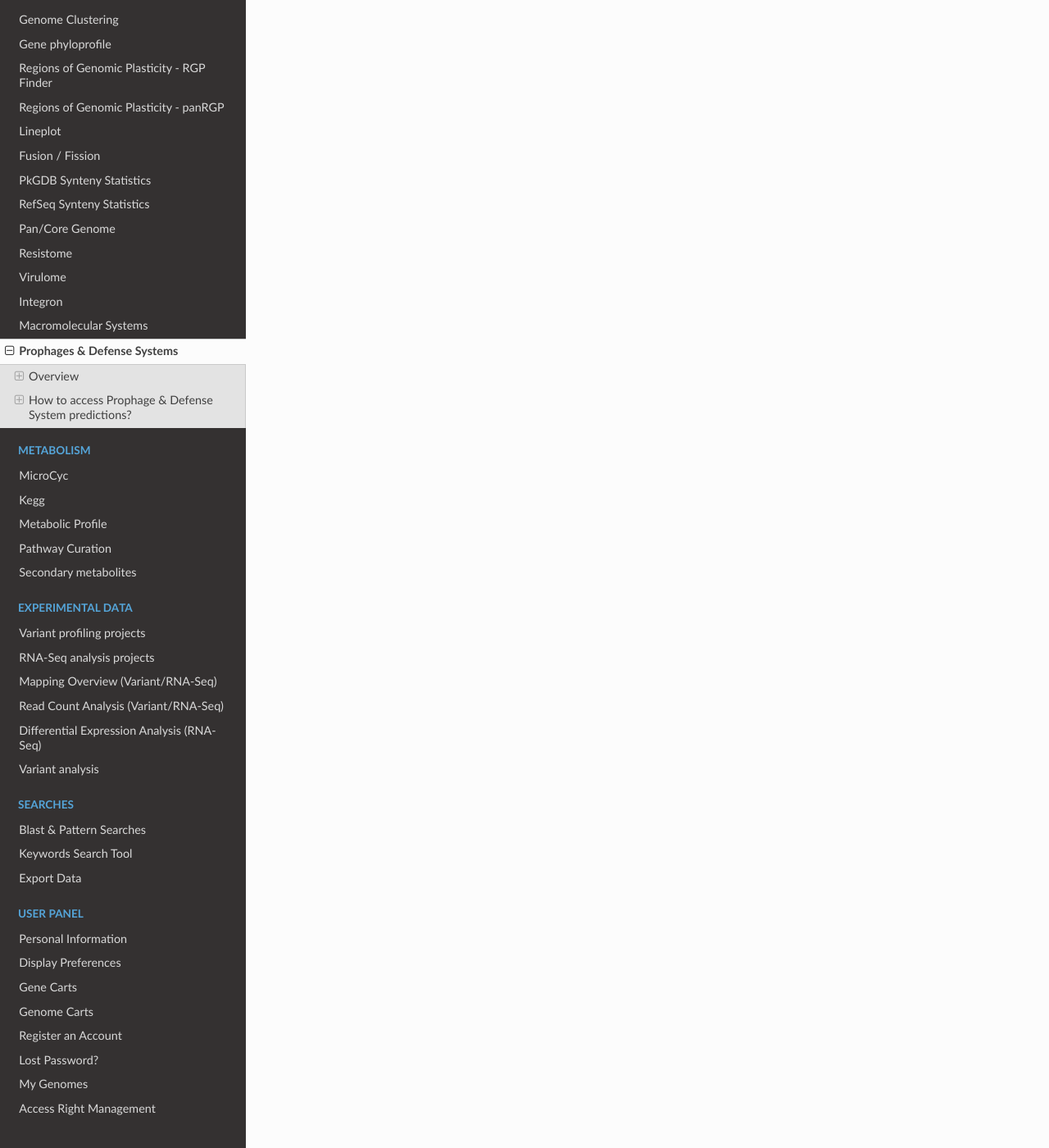
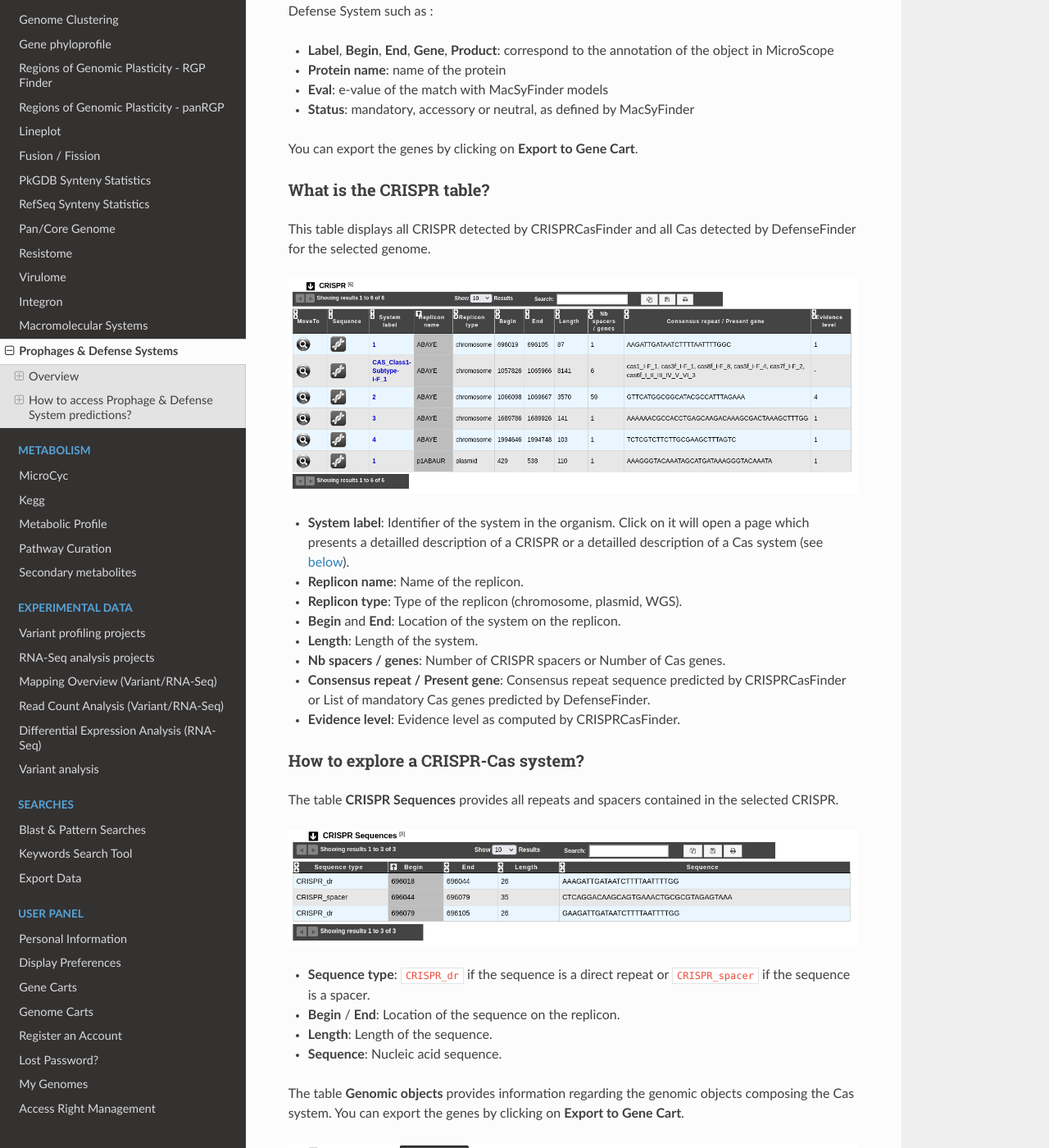
Before and after one commit to labgem/microscope-user-doc, a Sphinx documentation site: the page built from docs/content/compgenomics/prophages_defense_systems.rst, in a window 1280 px wide and 1400 px high, scrolled down 4924 px. Shown: the whole window at 82% size. Built offline with Sphinx 7.4.7 and the Read the Docs theme 2.0.0, drawn with Linux system fonts in a browser that asks for light colours; formulas are drawn with MathJax 3; some of the changed text lies outside the part shown.

Commit message:
[#10482] Move and update doc about CRISPRCasFinder.

```diff
--- a/docs/content/compgenomics/prophages_defense_systems.rst
+++ b/docs/content/compgenomics/prophages_defense_systems.rst
@@ -15,6 +15,8 @@
 
 A defense system is a molecular system used to defend the prokaryote against bacteriophages.
 We use DefenseFinder to detect such regions.
+
+To gather more informations about Cas system, we use CRISPRCasFinder to detect CRISPR sequences around a Cas system.
 
 What is Phigaro?
 ================
@@ -47,6 +49,30 @@
 **Reference:**
 
 `"Systematic and quantitative view of the antiviral arsenal of prokaryotes" Nature Communication, 2022, Tesson F., Hervé A. , Mordret E., Touchon M., d’Humières C., Cury J., Bernheim A. <https://www.nature.com/articles/s41467-022-30269-9.pdf>`_
+
+What is CRISPRCasFinder?
+========================
+
+**CRISPRCasFinder** is a tool that allows to identify CRISPR arrays and Cas proteins.
+The CRISPR detection is based on `Vmatch <http://www.vmatch.de/>`_ (a software for large scale sequence analysis) which identifies all regularly-interspaced repeated sequences.
+CRISPRCasFinder associates an evidence level with each CRISPR detected using 3 criteria:
+
+* An entropy-based conservation index of repeats (EBcon);
+* The number of spacers ;
+* The overall percentage identity of spacers.
+
+.. image:: img/CRISPR_confidence_lvl.PNG
+
+More information about CRISPRCasFinder `here <https://crisprcas.i2bc.paris-saclay.fr/>`_.
+
+.. Note::
+    In MicroScope, CRISPRCasFinder is used only to detect CRISPR systems.
+    Cas systems are detected by DefenseFinder.
+
+**Reference:**
+
+`D. Couvin et al. 2018. CRISPRCasFinder, an update of CRISPRFinder, includes a portable version, enhanced performance and integrates search for Cas proteins, Nucleic Acids Research <https://doi.org/10.1093/nar/gky425>`_.
+
 
 ****************************************************
 How to access Prophage & Defense System predictions?
@@ -131,3 +157,45 @@
 * **Status**: mandatory, accessory or neutral, as defined by MacSyFinder
 
 You can export the genes by clicking on **Export to Gene Cart**.
+
+What is the CRISPR table?
+=========================
+
+This table displays all CRISPR detected by CRISPRCasFinder and all Cas detected by DefenseFinder for the selected genome.
+
+.. image:: img/crisprcasfinder4_crisprtab.png
+
+* **System label**: Identifier of the system in the organism. Click on it will open a page which presents a detailled description of a CRISPR or a detailled description of a Cas system (see :ref:`below <how-to-explore-a-crisprcas-system>`).
+* **Replicon name**: Name of the replicon.
+* **Replicon type**: Type of the replicon (chromosome, plasmid, WGS).
+* **Begin** and **End**: Location of the system on the replicon.
+* **Length**: Length of the system.
+* **Nb spacers / genes**: Number of CRISPR spacers or Number of Cas genes.
+* **Consensus repeat / Present gene**: Consensus repeat sequence predicted by CRISPRCasFinder or List of mandatory Cas genes predicted by DefenseFinder.
+* **Evidence level**: Evidence level as computed by CRISPRCasFinder.
+
+.. _how-to-explore-a-crisprcas-system:
+
+How to explore a CRISPR-Cas system?
+===================================
+
+The table **CRISPR Sequences** provides all repeats and spacers contained in the selected CRISPR.
+
+.. image:: img/crisprcasfinder4_crisprseq.png
+
+* **Sequence type**: ``CRISPR_dr`` if the sequence is a direct repeat or ``CRISPR_spacer`` if the sequence is a spacer.
+* **Begin** / **End**: Location of the sequence on the replicon.
+* **Length**: Length of the sequence.
+* **Sequence**: Nucleic acid sequence.
+
+The table **Genomic objects** provides information regarding the genomic objects composing the Cas system. You can export the genes by clicking on **Export to Gene Cart**.
+
+.. image:: img/crisprcasfinder4_GOtab.png
+
+* **Label**: Label of the genomic object. Click on it allow to access to its annotation page.
+* **Begin** and **End**: Location of the genomic object on the sequence.
+* **Gene**: Gene name if any.
+* **Product**: Description of the gene product of the genomic object.
+* **Protein name**: Name of the protein detected by MacSyFinder.
+* **Eval**: E-value of the match with DefenseFinder models.
+* **Status**: Status of the gene in the system, as defined by MacSyFinder (mandatory, accessory, neutral).
```
Also changed, not shown: docs/content/compgenomics/macsyfinder.rst (+3 -42 lines), docs/content/compgenomics/macsyfinder_system.rst (+0 -13 lines), docs/content/compgenomics/img/CRISPR_pop_up.PNG (deleted), docs/content/compgenomics/img/CRISPR_table_ADP1.PNG (deleted), docs/content/compgenomics/img/crisprcasfinder4_GOtab.png (added), docs/content/compgenomics/img/crisprcasfinder4_crisprseq.png (added), docs/content/compgenomics/img/crisprcasfinder4_crisprtab.png (added).
